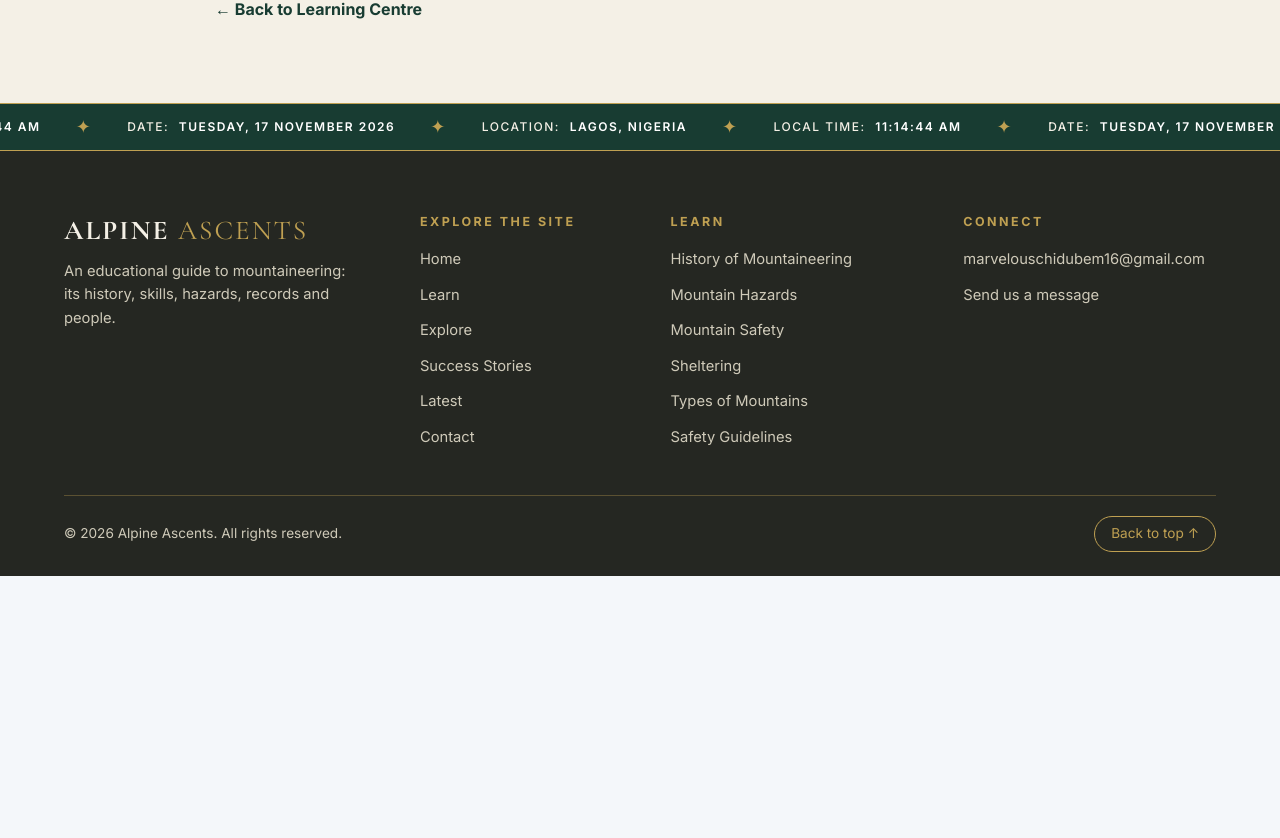
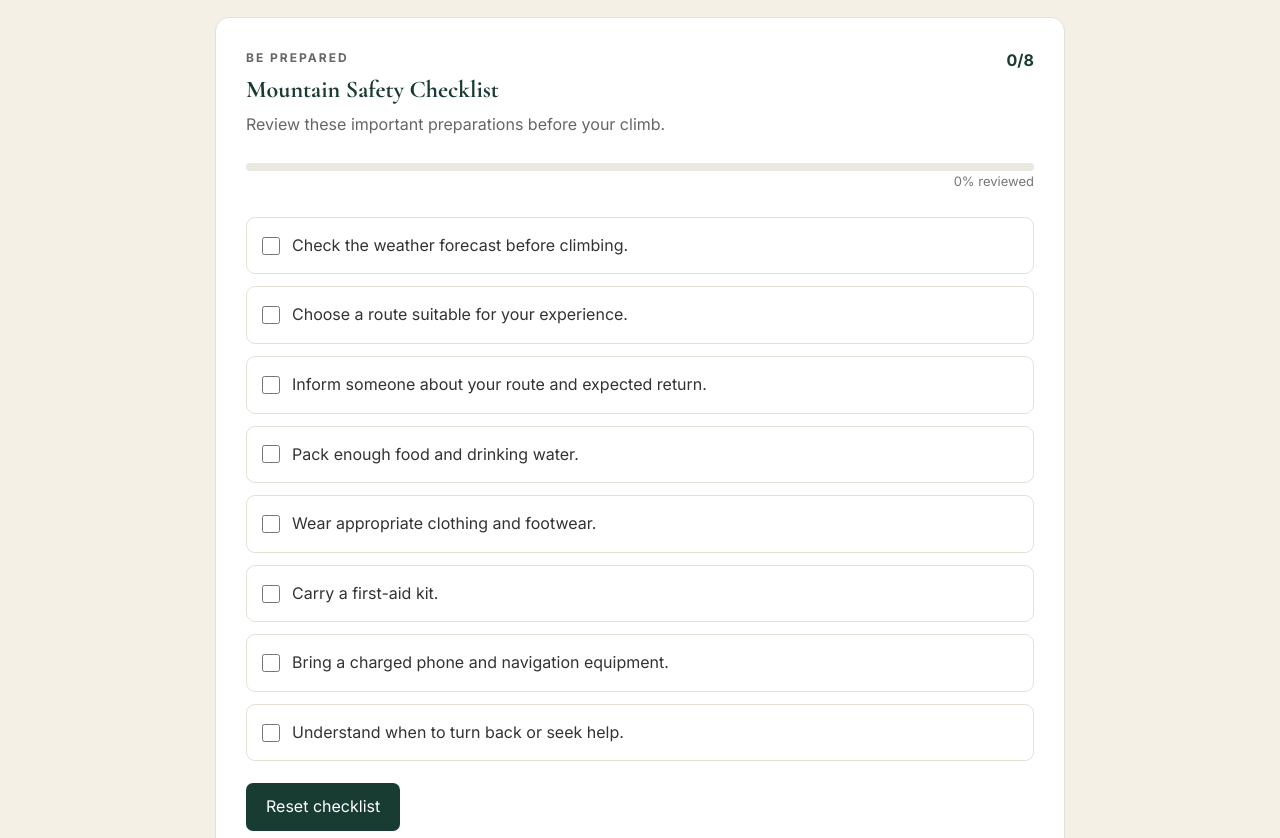
Before and after one commit to saayorfavour-lang/alpine-ascents, a React (Vite) app: page /learn/guidelines in a window 1280 px wide. Shown: the part 862-1700 px from the top of the page. Before the commit the page ends 1438 px from the top, so only its background shows below. Built offline with nearby package versions, Linux system fonts and the light colour scheme; no server answers.

Commit message:
Add interactive safety guidelines checklist

```diff
--- a/src/pages/LearnTopic.css
+++ b/src/pages/LearnTopic.css
@@ -63,12 +63,138 @@
   text-decoration: underline;
 }
 
+
+
+.guidelines-checklist {
+  margin-top: 45px;
+  padding: 30px;
+  background: #ffffff;
+  border: 1px solid #e5e1d7;
+  border-radius: 14px;
+}
+
+.checklist-heading {
+  display: flex;
+  justify-content: space-between;
+  align-items: flex-start;
+  gap: 20px;
+}
+
+.checklist-label {
+  color: #b08b45;
+  font-size: 12px;
+  font-weight: 700;
+  letter-spacing: 2px;
+}
+
+.checklist-heading h2 {
+  color: #183c32;
+  font-size: 24px;
+  margin: 8px 0;
+}
+
+.checklist-heading p {
+  color: #666;
+  line-height: 1.6;
+}
+
+.checklist-count {
+  color: #183c32;
+  font-weight: 700;
+  white-space: nowrap;
+}
+
+.checklist-progress {
+  height: 8px;
+  margin-top: 25px;
+  background: #e9e9e2;
+  border-radius: 20px;
+  overflow: hidden;
+}
+
+.checklist-progress-fill {
+  height: 100%;
+  background: #183c32;
+  border-radius: 20px;
+  transition: width 0.3s ease;
+}
+
+.checklist-progress-text {
+  color: #777;
+  font-size: 13px;
+  text-align: right;
+}
+
+.checklist-items {
+  display: grid;
+  gap: 12px;
+  margin-top: 25px;
+}
+
+.guideline-check-item {
+  display: flex;
+  align-items: center;
+  gap: 12px;
+  padding: 15px;
+  border: 1px solid #e5e1d7;
+  border-radius: 9px;
+  color: #333;
+  cursor: pointer;
+  transition: background 0.2s ease;
+}
+
+.guideline-check-item:hover {
+  background: #f7f8f5;
+}
+
+.guideline-check-item.checked {
+  background: #edf4ef;
+  color: #183c32;
+}
+
+.guideline-check-item input {
+  width: 18px;
+  height: 18px;
+  accent-color: #183c32;
+  cursor: pointer;
+}
+
+.checklist-complete {
+  margin-top: 20px;
+  padding: 14px;
+  background: #edf4ef;
+  color: #183c32;
+  border-radius: 8px;
+  line-height: 1.5;
+}
+
+.checklist-reset {
+  margin-top: 22px;
+  padding: 11px 20px;
+  background: #183c32;
+  color: #ffffff;
+  border: none;
+  border-radius: 7px;
+  cursor: pointer;
+}
+
+.checklist-reset:hover {
+  background: #285747;
+}
+
+.checklist-note {
+  margin-top: 18px;
+  color: #777;
+  font-size: 19px;
+  line-height: 1.5;
+}
+
 @media (max-width: 600px) {
-  .topic-page {
-    padding: 55px 7%;
+  .guidelines-checklist {
+    padding: 20px;
   }
 
-  .topic-intro {
-    font-size: 17px;
+  .checklist-heading h2 {
+    font-size: 20px;
   }
 }
--- a/src/pages/LearnTopic.jsx
+++ b/src/pages/LearnTopic.jsx
@@ -1,5 +1,6 @@
 
 import { Link, useParams } from 'react-router-dom';
+import { useState } from 'react';
 import './LearnTopic.css';
 
 const topics = {
@@ -98,6 +99,16 @@ const topics = {
         heading: 'Respect the mountain',
         text: 'Leave no litter, respect wildlife and local communities, and follow responsible outdoor practices.'
       }
+    ],
+    checklist: [
+      'Check the weather forecast before climbing.',
+      'Choose a route suitable for your experience.',
+      'Inform someone about your route and expected return.',
+      'Pack enough food and drinking water.',
+      'Wear appropriate clothing and footwear.',
+      'Carry a first-aid kit.',
+      'Bring a charged phone and navigation equipment.',
+      'Understand when to turn back or seek help.'
     ]
   }
 };
@@ -105,6 +116,16 @@ const topics = {
 function LearnTopic() {
   const { topicId } = useParams();
   const topic = topics[topicId];
+
+  const [checkedItems, setCheckedItems] = useState([]);
+
+  const handleCheck = (index) => {
+    setCheckedItems((previousItems) =>
+      previousItems.includes(index)
+        ? previousItems.filter((item) => item !== index)
+        : [...previousItems, index]
+    );
+  };
 
   if (!topic) {
     return (
@@ -115,14 +136,25 @@ function LearnTopic() {
     );
   }
 
+  const progress = topic.checklist
+    ? Math.round(
+        (checkedItems.length / topic.checklist.length) * 100
+      )
+    : 0;
+
   return (
     <section className="topic-page">
       <div className="topic-content">
-        <p className="topic-label">ALPINE ASCENTS · LEARNING CENTRE</p>
+
+        <p className="topic-label">
+          ALPINE ASCENTS · LEARNING CENTRE
+        </p>
 
         <h1>{topic.title}</h1>
 
-        <p className="topic-intro">{topic.intro}</p>
+        <p className="topic-intro">
+          {topic.intro}
+        </p>
 
         {topic.sections.map((section, index) => (
           <article className="topic-section" key={index}>
@@ -131,9 +163,80 @@ function LearnTopic() {
           </article>
         ))}
 
+        {topic.checklist && (
+          <div className="guidelines-checklist">
+
+            <div className="checklist-heading">
+              <div>
+                <p className="checklist-label">BE PREPARED</p>
+                <h2>Mountain Safety Checklist</h2>
+                <p>
+                  Review these important preparations before your climb.
+                </p>
+              </div>
+
+              <span className="checklist-count">
+                {checkedItems.length}/{topic.checklist.length}
+              </span>
+            </div>
+
+            <div className="checklist-progress">
+              <div
+                className="checklist-progress-fill"
+                style={{ width: `${progress}%` }}
+              />
+            </div>
+
+            <p className="checklist-progress-text">
+              {progress}% reviewed
+            </p>
+
+            <div className="checklist-items">
+              {topic.checklist.map((item, index) => (
+                <label
+                  key={index}
+                  className={`guideline-check-item ${
+                    checkedItems.includes(index) ? 'checked' : ''
+                  }`}
+                >
+                  <input
+                    type="checkbox"
+                    checked={checkedItems.includes(index)}
+                    onChange={() => handleCheck(index)}
+                  />
+
+                  <span>{item}</span>
+                </label>
+              ))}
+            </div>
+
+            {checkedItems.length === topic.checklist.length && (
+              <p className="checklist-complete">
+                You have reviewed every checklist item. Stay prepared
+                and continue following current mountain safety advice.
+              </p>
+            )}
+
+            <button
+              className="checklist-reset"
+              type="button"
+              onClick={() => setCheckedItems([])}
+            >
+              Reset checklist
+            </button>
+
+            <p className="checklist-note">
+              This checklist is a preparation aid, not a guarantee
+              that a climb is safe.
+            </p>
+
+          </div>
+        )}
+
         <Link to="/learn" className="topic-back">
           ← Back to Learning Centre
         </Link>
+
       </div>
     </section>
   );
```
